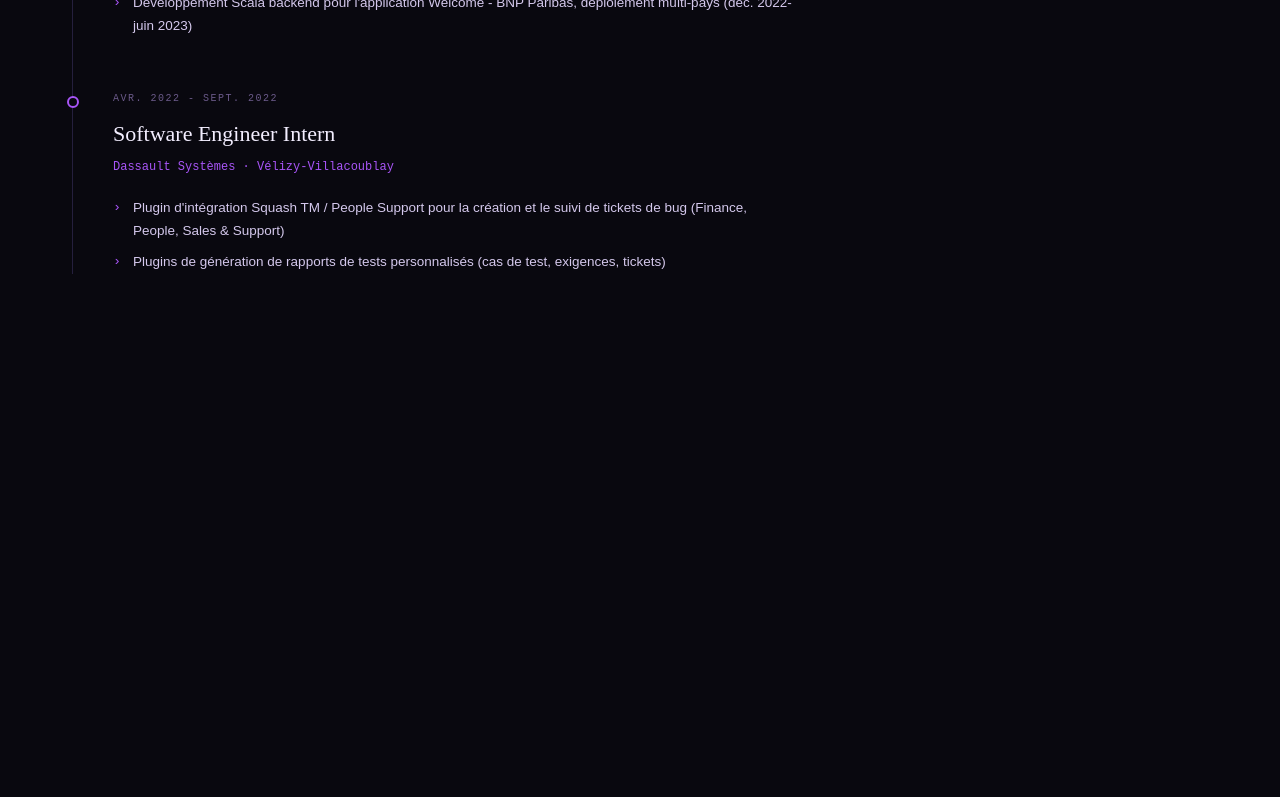
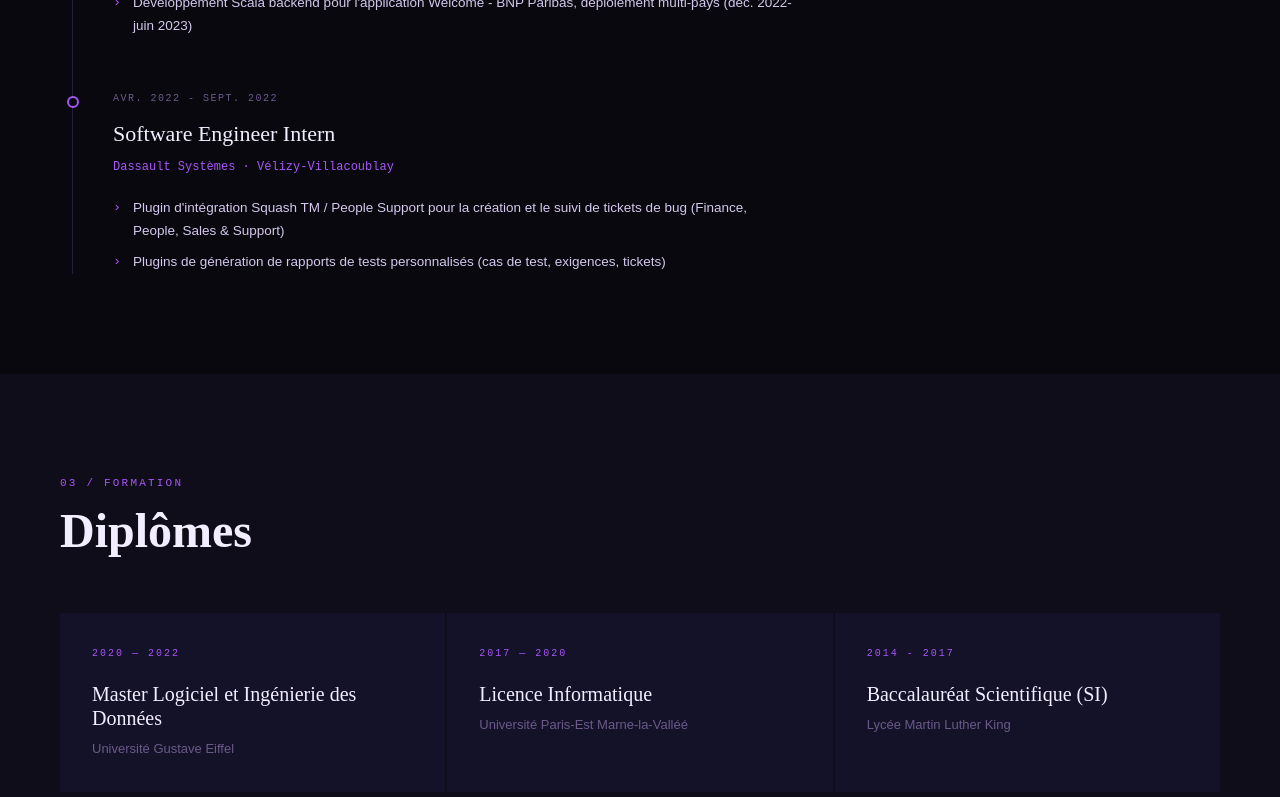
Before and after one commit to LyKell/LyKell.github.io, a React (Vite) app: page / in a window 1280 px wide. Shown: the part 2000-2797 px from the top of the page. Before the commit the page ends 2374 px from the top, so only its background shows below. Built offline with nearby package versions, Linux system fonts and the light colour scheme.

Commit message:
feat: add education (#11)

```diff
--- a/src/App.tsx
+++ b/src/App.tsx
@@ -1,3 +1,4 @@
+import Education from './components/education/Education';
 import Experience from './components/experience/Experience';
 import Hero from './components/hero/Hero';
 import Nav from './components/Nav';
@@ -10,6 +11,7 @@ function App() {
       <Hero />
       <Skills />
       <Experience />
+      <Education />
     </>
   );
 }
--- /dev/null
+++ b/src/components/Card.tsx
@@ -0,0 +1,13 @@
+interface CardProps {
+  label: string;
+  children: React.ReactNode;
+}
+
+export default function Card({ label, children }: CardProps) {
+  return (
+    <div className="card">
+      <div className="card-label">{label}</div>
+      {children}
+    </div>
+  );
+}
--- /dev/null
+++ b/src/components/education/Education.tsx
@@ -0,0 +1,28 @@
+import Card from '../Card';
+import EducationCard from './EducationCard';
+
+export default function Education() {
+  return (
+    <section className="bg-bg2">
+      <div>
+        <div className="section-label">03 / Formation</div>
+        <h2 className="section-title">Diplômes</h2>
+      </div>
+      <div className="card-grid">
+        <Card label="2020 — 2022">
+          <EducationCard
+            diploma={{ title: 'Master Logiciel et Ingénierie des Données', location: 'Université Gustave Eiffel' }}
+          />
+        </Card>
+        <Card label="2017 — 2020">
+          <EducationCard
+            diploma={{ title: 'Licence Informatique', location: 'Université Paris-Est Marne-la-Valléé' }}
+          />
+        </Card>
+        <Card label="2014 - 2017">
+          <EducationCard diploma={{ title: 'Baccalauréat Scientifique (SI)', location: 'Lycée Martin Luther King' }} />
+        </Card>
+      </div>
+    </section>
+  );
+}
--- /dev/null
+++ b/src/components/education/EducationCard.tsx
@@ -0,0 +1,15 @@
+interface EducationCardProps {
+  diploma: {
+    title: string;
+    location: string;
+  };
+}
+
+export default function cationCard({ diploma }: EducationCardProps) {
+  return (
+    <div className="education-tags">
+      <div className="font-dm-serif mb-2 text-[20px] leading-[1.2] text-white">{diploma.title}</div>
+      <div className="text-muted text-[13px]">{diploma.location}</div>
+    </div>
+  );
+}
--- a/src/components/experience/Experience.tsx
+++ b/src/components/experience/Experience.tsx
@@ -5,9 +5,7 @@ export default function Experience() {
     <section>
       <div>
         <div className="section-label">02 / Parcours</div>
-        <h2 style={{ fontSize: 'clamp(32px, 4vw, 48px)' }} className="section-title">
-          Expérience
-        </h2>
+        <h2 className="section-title">Expérience</h2>
       </div>
       <div className="border-line ml-3 border-l pl-10">
         <ExperienceCard
--- a/src/components/skills/Skills.tsx
+++ b/src/components/skills/Skills.tsx
@@ -1,3 +1,4 @@
+import Card from '../Card';
 import SkillsCard from './SkillsCard';
 
 export default function Skills() {
@@ -5,16 +6,24 @@ export default function Skills() {
     <section className="bg-bg2">
       <div>
         <div className="section-label">01 / Compétences</div>
-        <h2 style={{ fontSize: 'clamp(32px, 4vw, 48px)' }} className="section-title">
-          Stack & Outils
-        </h2>
+        <h2 className="section-title">Stack & Outils</h2>
       </div>
-      <div className="grid gap-0.5" style={{ gridTemplateColumns: 'repeat(auto-fit, minmax(260px, 1fr))' }}>
-        <SkillsCard label="Langages" tags={['TypeScript', 'JavaScript', 'Java', 'Scala']} />
-        <SkillsCard label="Frameworks" tags={['NestJS', 'React.js', 'Next.js', 'Node.js']} />
-        <SkillsCard label="Outils & Plateformes" tags={['Payload CMS']} />
-        <SkillsCard label="Langues" tags={['Français', 'Anglais', 'Mandarin']} />
-        <SkillsCard label="Logiciels" tags={['Visual Studio Code', 'Git']} />
+      <div className="card-grid">
+        <Card label="Langages">
+          <SkillsCard tags={['TypeScript', 'JavaScript', 'Java', 'Scala']} />
+        </Card>
+        <Card label="Frameworks">
+          <SkillsCard tags={['NestJS', 'React.js', 'Next.js', 'Node.js']} />
+        </Card>
+        <Card label="Outils & Plateformes">
+          <SkillsCard tags={['Payload CMS']} />
+        </Card>
+        <Card label="Langues">
+          <SkillsCard tags={['Français', 'Anglais', 'Mandarin']} />
+        </Card>
+        <Card label="Logiciels">
+          <SkillsCard tags={['Visual Studio Code', 'Git']} />
+        </Card>
       </div>
     </section>
   );
--- a/src/components/skills/SkillsCard.tsx
+++ b/src/components/skills/SkillsCard.tsx
@@ -1,17 +1,13 @@
 interface SkillsCardProp {
-  label: string;
   tags: string[];
 }
 
-export default function SkillsCard({ label, tags }: SkillsCardProp) {
+export default function SkillsCard({ tags }: SkillsCardProp) {
   return (
-    <div className="skill-card">
-      <div className="skill-card-label">{label}</div>
-      <div className="skill-tags">
-        {tags.map((tag) => (
-          <span className="tag">{tag}</span>
-        ))}
-      </div>
+    <div className="skill-tags">
+      {tags.map((tag) => (
+        <span className="tag">{tag}</span>
+      ))}
     </div>
   );
 }
--- a/src/index.css
+++ b/src/index.css
@@ -44,14 +44,20 @@ section {
 }
 
 .section-title {
+  font-size: clamp(32px, 4vw, 48px);
   @apply font-dm-serif mb-14 leading-[1.1] font-bold text-white;
 }
 
-.skill-card {
+.card-grid {
+  grid-template-columns: repeat(auto-fit, minmax(260px, 1fr));
+  @apply grid gap-0.5;
+}
+
+.card {
   @apply bg-bg3 p-8;
 }
 
-.skill-card-label {
+.card-label {
   @apply text-accent font-jb-mono mb-5 text-[10px] tracking-[.2em] uppercase;
 }
 
```
